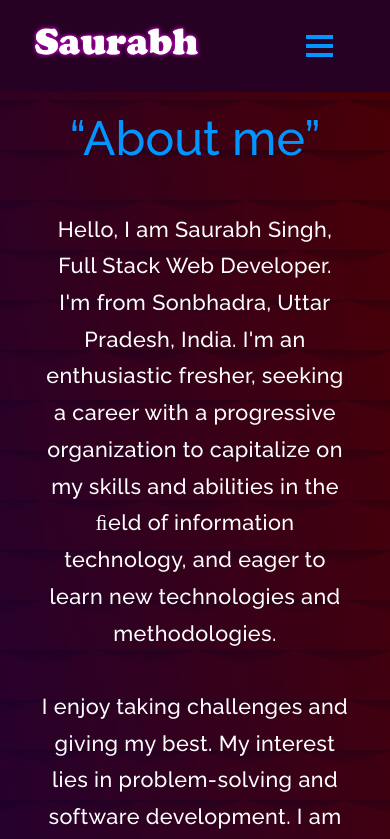
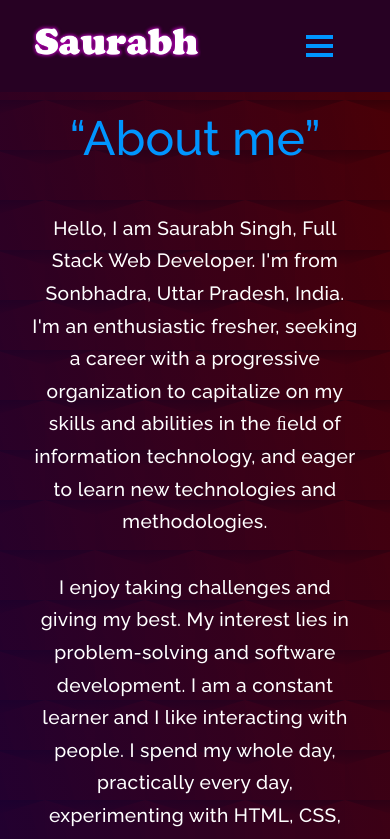
Before and after one commit to SaurabhSinghRbz/my-portfolio, a React (Create React App) app: page /about in a window 390 px wide. Shown: the top 839 px of the page. Built offline with nearby package versions, Linux system fonts and the light colour scheme.

Commit message:
updating font and width for smaller screen

```diff
--- a/src/style.css
+++ b/src/style.css
@@ -379,11 +379,6 @@ html {
   margin: auto;
 }
 
-@media (max-width: 420px) {
-  .home-about-section {
-    max-width: 95%;
-  }
-}
 
 .home-contect-section {
   position: relative !important;
@@ -402,12 +397,25 @@ html {
 
 .home-about-body {
   padding-top: 36px;
-  font-size: 1.35em !important;
-  line-height: 1.7em !important;
+  font-size: 1.38em !important;
+  line-height: 1.75em !important;
   letter-spacing: .02em;
   text-align: center;
-  font-weight: normal;
+  font-weight: lighter !important;
 }
+
+
+@media (max-width: 420px) {
+  .home-about-section {
+    max-width: 100%;
+  }
+
+  .home-about-body {
+    font-size: 1.2em !important;
+    line-height: 1.7em !important;
+  }
+}
+
 
 .home-about-social {
   text-align: center !important;
```
